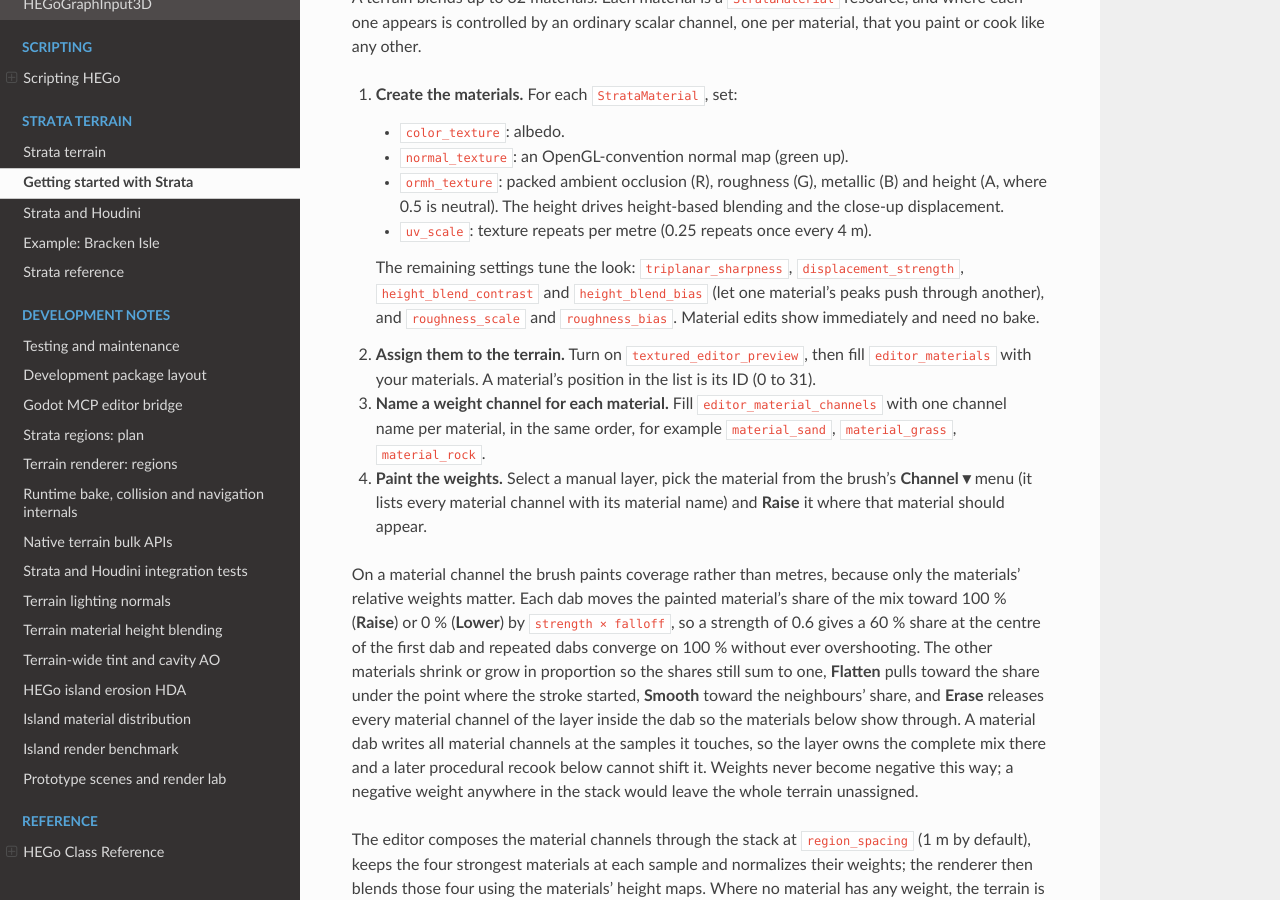
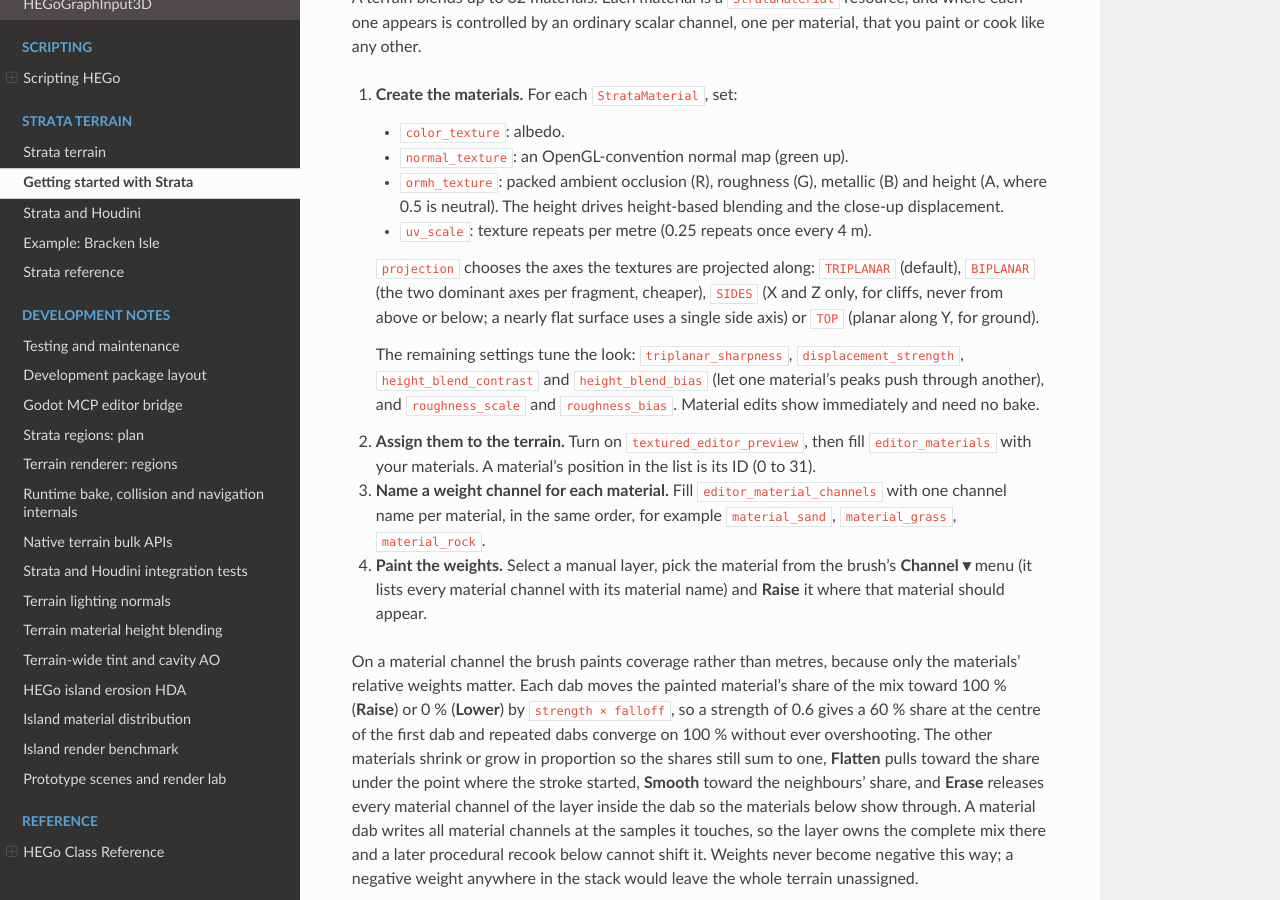
Before and after one commit to peterprickarz/hego, a Sphinx documentation site: the page built from docs/strata/getting_started.md, in a window 1280 px wide and 900 px high, scrolled down 2996 px. Built offline with Sphinx 7.4.7 and the Read the Docs theme 3.1.0, drawn with Linux system fonts in a browser that asks for light colours.

Commit message:
Add per-material projection mode to StrataMaterial
TRIPLANAR (default, unchanged), BIPLANAR, SIDES (X+Z) and TOP (Y) via a
projection_modes uniform array and terrain_projection_weights.

Co-Authored-By: Claude Sonnet 5.5 <noreply@anthropic.com>

```diff
--- a/docs/strata/getting_started.md
+++ b/docs/strata/getting_started.md
@@ -131,6 +131,11 @@ you paint or cook like any other.
      (A, where 0.5 is neutral). The height drives height-based blending and the close-up
      displacement.
    - `uv_scale`: texture repeats per metre (0.25 repeats once every 4 m).
+
+   `projection` chooses the axes the textures are projected along: `TRIPLANAR` (default),
+   `BIPLANAR` (the two dominant axes per fragment, cheaper), `SIDES` (X and Z only, for cliffs,
+   never from above or below; a nearly flat surface uses a single side axis) or `TOP` (planar
+   along Y, for ground).
 
    The remaining settings tune the look: `triplanar_sharpness`, `displacement_strength`,
    `height_blend_contrast` and `height_blend_bias` (let one material's peaks push through
```
Also changed, not shown: docs/development/terrain_shading.md (+4 -0 lines), 7 other files.
